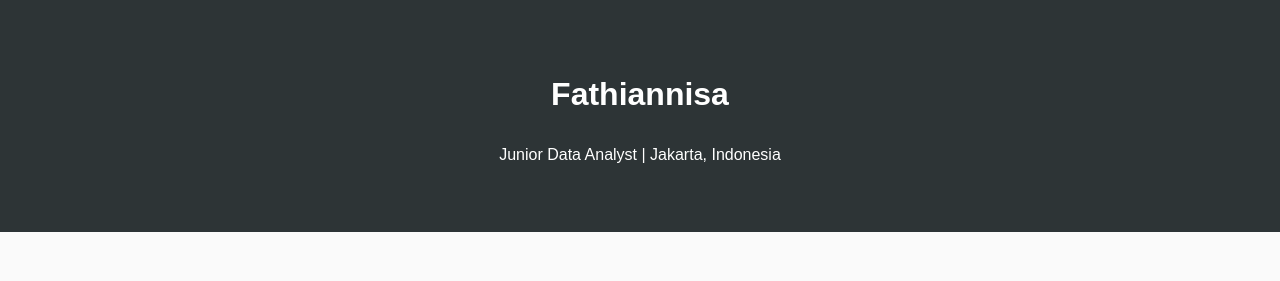
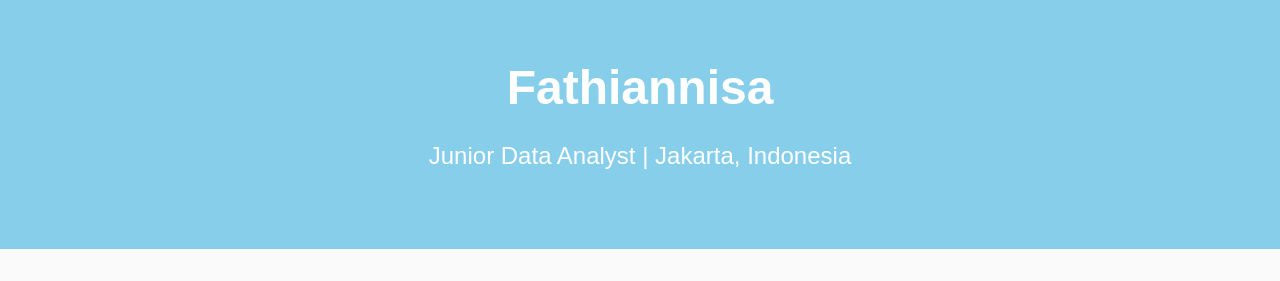
Before and after one commit to fathiannisa/portfolio, a plain HTML site: page index.html in a window 1280 px wide. Shown: the top 281 px of the page. Drawn offline with Linux system fonts and the light colour scheme.

Commit message:
Update style.css

```diff
--- a/style.css
+++ b/style.css
@@ -248,3 +248,21 @@ footer {
 footer {
   margin-top: 20px;
 }
+
+.hero {
+  background-color: skyblue;
+  color: white;
+  text-align: center;
+  padding: 50px 20px;
+  font-family: 'Arial', sans-serif;
+}
+
+.hero h1 {
+  margin: 0;
+  font-size: 3rem;
+}
+
+.hero p {
+  margin-top: 10px;
+  font-size: 1.5rem;
+}
```
